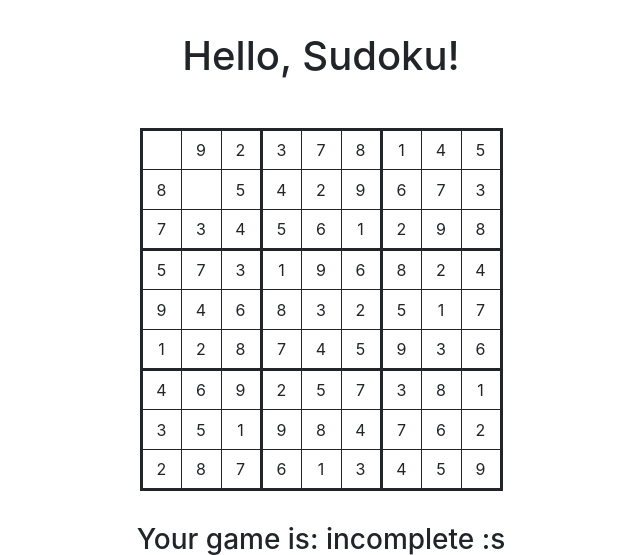
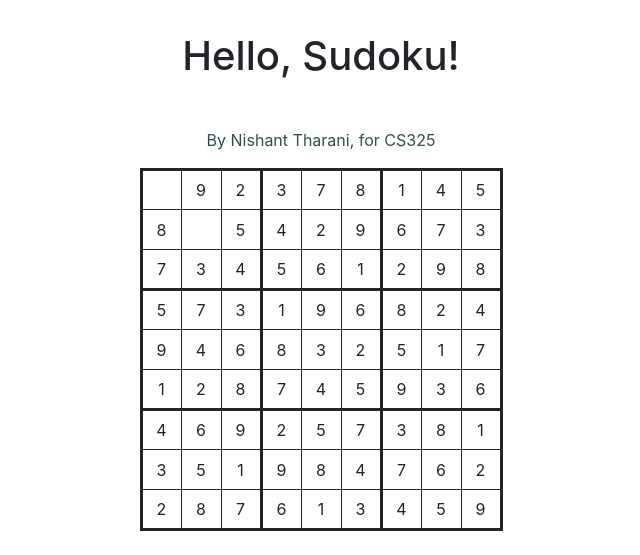
Before and after one commit to NishantTharani/sudoku, a Flask app: page / in a window 1280 px wide. Shown: the top 555 px of the page, without its empty margins (319-959 px from the left). Run offline with Flask 2, Linux system fonts and the light colour scheme; some libraries are stand-ins or nearby versions.

Commit message:
Add name and class

```diff
--- a/static/css/main.css
+++ b/static/css/main.css
@@ -1,6 +1,12 @@
 .title {
     text-align: center;
     margin: 2rem 5rem 3rem;
+}
+
+.caption {
+    text-align: center;
+    margin: 1rem 5rem 1rem;
+    color: darkslategray;
 }
 
 #sudokuGrid {
--- a/templates/sudoku.html
+++ b/templates/sudoku.html
@@ -47,6 +47,7 @@
     </script>
 
     <h1 class="title">Hello, Sudoku!</h1>
+    <p class="caption">By Nishant Tharani, for CS325</p>
 
     <div class="sudokuGridContainer">
         {% include 'snippets/sudokugrid.html' %}
```
